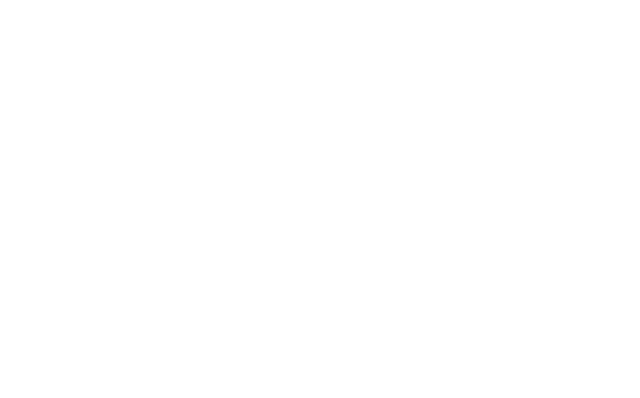
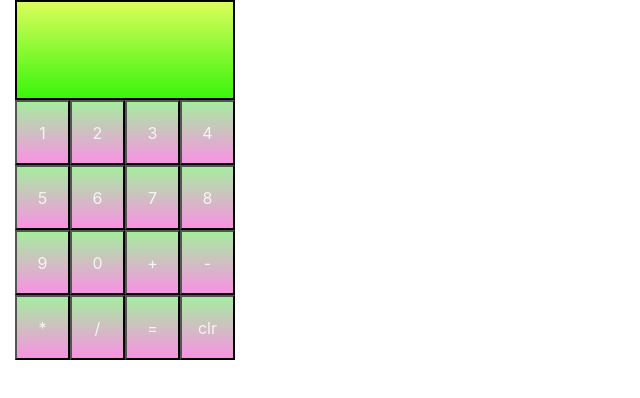
Before and after one commit to iceskatercodes/guvijs, a plain HTML site: page week7/sun/index.html in a window 1280 px wide. Shown: the whole page, without its empty margins (0-640 px from the left). Drawn offline with nearby package versions, Linux system fonts and the light colour scheme.

Commit message:
calculator

```diff
--- a/week7/sun/index.html
+++ b/week7/sun/index.html
@@ -0,0 +1,14 @@
+<!DOCTYPE html>
+<html lang="en">
+<head>
+    <meta charset="UTF-8">
+    <meta name="viewport" content="width=device-width, initial-scale=1.0">
+    <title>Guvi Calculator</title>
+    <link rel="stylesheet" href="./style.css">
+    <link rel="stylesheet" href="https://stackpath.bootstrapcdn.com/bootstrap/4.5.2/css/bootstrap.min.css"
+        integrity="sha384-JcKb8q3iqJ61gNV9KGb8thSsNjpSL0n8PARn9HuZOnIxN0hoP+VmmDGMN5t9UJ0Z" crossorigin="anonymous">
+</head>
+<body>
+    <script src="./script.js"></script>
+</body>
+</html>
--- /dev/null
+++ b/week7/sun/script.js
@@ -0,0 +1,219 @@
+var container = document.createElement("div");
+container.setAttribute("class", "my_container")
+
+var div1 = document.createElement("div");
+div1.setAttribute("class", "row-justify-content-center ");
+
+var div2 = document.createElement("div");
+div2.setAttribute("class", "col-sm-6");
+
+
+var form1 = document.createElement("form");
+form1.setAttribute("id", "form_1");
+form1.setAttribute("name", "calculator");
+document.body.append(form1);
+
+var dis = document.createElement("input");
+dis.setAttribute('type', "text");
+dis.setAttribute("name", "display");
+dis.setAttribute("class", "form_control");
+dis.addEventListener("keypress", (e) => restrictAlphabets(e));
+var linebreak = document.createElement("br");
+
+var btn1 = document.createElement("input");
+btn1.setAttribute('type', "button");
+btn1.setAttribute("name", "one");
+btn1.setAttribute("value", "1");
+btn1.setAttribute("onclick", "ClickOne()");
+
+var btn2 = document.createElement("input");
+btn2.setAttribute('type', "button");
+btn2.setAttribute("name", "two");
+btn2.setAttribute("value", "2");
+btn2.setAttribute("onclick", "ClickTwo()");
+
+var btn3 = document.createElement("input");
+btn3.setAttribute('type', "button");
+btn3.setAttribute("name", "three");
+btn3.setAttribute("value", "3");
+btn3.setAttribute("onclick", "ClickThree()");
+
+var btn4 = document.createElement("input");
+btn4.setAttribute('type', "button");
+btn4.setAttribute("name", "four");
+btn4.setAttribute("value", "4");
+btn4.setAttribute("onclick", "ClickFour()");
+var linebreak = document.createElement("br");
+
+var btn5 = document.createElement("input");
+btn5.setAttribute('type', "button");
+btn5.setAttribute("name", "five");
+btn5.setAttribute("value", "5");
+btn5.setAttribute("onclick", "ClickFive()");
+
+var btn6 = document.createElement("input");
+btn6.setAttribute('type', "button");
+btn6.setAttribute("name", "six");
+btn6.setAttribute("value", "6");
+btn6.setAttribute("onclick", "ClickSix()");
+
+var btn7 = document.createElement("input");
+btn7.setAttribute('type', "button");
+btn7.setAttribute("name", "seven");
+btn7.setAttribute("value", "7");
+btn7.setAttribute("onclick", "ClickSeven()");
+
+var btn8 = document.createElement("input");
+btn8.setAttribute('type', "button");
+btn8.setAttribute("name", "Eight");
+btn8.setAttribute("value", "8");
+btn8.setAttribute("onclick", "ClickEight()");
+var linebreak = document.createElement("br");
+
+var btn9 = document.createElement("input");
+btn9.setAttribute('type', "button");
+btn9.setAttribute("name", "nine");
+btn9.setAttribute("value", "9");
+btn9.setAttribute("onclick", "ClickNine()");
+
+var btn0 = document.createElement("input");
+btn0.setAttribute('type', "button");
+btn0.setAttribute("name", "zero");
+btn0.setAttribute("value", "0");
+btn0.setAttribute("onclick", "ClickZero()");
+
+var btn_sum = document.createElement("input");
+btn_sum.setAttribute('type', "button");
+btn_sum.setAttribute("name", "sum");
+btn_sum.setAttribute("value", "+");
+btn_sum.setAttribute("onclick", "ClickSum()");
+
+var btn_min = document.createElement("input");
+btn_min.setAttribute('type', "button");
+btn_min.setAttribute("name", "min");
+btn_min.setAttribute("value", "-");
+btn_min.setAttribute("onclick", "ClickMin()");
+var linebreak = document.createElement("br");
+
+var btn_pro = document.createElement("input");
+btn_pro.setAttribute('type', "button");
+btn_pro.setAttribute("name", "mul");
+btn_pro.setAttribute("value", "*");
+btn_pro.setAttribute("onclick", "ClickPro()");
+
+var btn_div = document.createElement("input");
+btn_div.setAttribute('type', "button");
+btn_div.setAttribute("name", "div");
+btn_div.setAttribute("value", "/");
+btn_div.setAttribute("onclick", "ClickDiv()");
+
+var btn_equal = document.createElement("input");
+btn_equal.setAttribute('type', "button");
+btn_equal.setAttribute("name", "equal");
+btn_equal.setAttribute("value", "=");
+btn_equal.setAttribute("onclick", "ClickEqual()");
+
+var btn_clr = document.createElement("input");
+btn_clr.setAttribute('type', "button");
+btn_clr.setAttribute("name", "clr");
+btn_clr.setAttribute("value", "clr");
+btn_clr.setAttribute("onclick", "ClickClr()");
+
+document.body.appendChild(container);
+container.append(div1);
+div1.append(div2);
+
+div2.append(form1);
+form1.append(dis,linebreak, btn1, btn2, btn3, btn4,linebreak, btn5, btn6, btn7, btn8,linebreak, btn9, btn0, btn_sum, btn_min,linebreak,  btn_pro, btn_div, btn_equal, btn_clr);
+
+
+function ClickOne() {
+    document.calculator.display.value += 1;
+}
+function ClickTwo() {
+    document.calculator.display.value += 2;
+}
+function ClickThree() {
+    document.calculator.display.value += 3;
+}
+function ClickFour() {
+    document.calculator.display.value += 4;
+}
+function ClickFive() {
+    document.calculator.display.value += 5;
+}
+function ClickSix() {
+    document.calculator.display.value += 6;
+}
+function ClickSeven() {
+    document.calculator.display.value += 7;
+}
+function ClickEight() {
+    document.calculator.display.value += 8;
+}
+function ClickNine() {
+    document.calculator.display.value += 9;
+}
+function ClickZero() {
+    document.calculator.display.value += 0;
+}
+function ClickSum() {
+    document.calculator.display.value += "+";
+}
+function ClickMin() {
+    document.calculator.display.value += "-";
+}
+function ClickPro() {
+    document.calculator.display.value += "*";
+}
+function ClickDiv() {
+    document.calculator.display.value += "/";
+}
+function ClickEqual() {
+    document.calculator.display.value = eval(document.calculator.display.value);
+}
+function ClickClr() {
+    document.calculator.display.value = "";
+}
+
+window.addEventListener("onkeydown", checkKeyPress);
+function checkKeyPress(key) {
+    if (keyCode >= 65 && keyCode <= 90) {
+        alert("enter a number!");
+    }
+    if (key.keyCode == "97") {
+        document.calculator.display.value += 1;
+    }
+    if (key.keyCode == "98") {
+        document.calculator.display.value += 2;
+    }
+    if (key.keyCode == "99") {
+        document.calculator.display.value += 3;
+    }
+    if (key.keyCode == "100") {
+        document.calculator.display.value += 4;
+    } if (key.keyCode == "101") {
+        document.calculator.display.value += 5;
+    }
+    if (key.keyCode == "102") {
+        document.calculator.display.value += 6;
+    }
+    if (key.keyCode == "103") {
+        document.calculator.display.value += 7;
+    }
+    if (key.keyCode == "104") {
+        document.calculator.display.value += 8;
+    }
+    if (key.keyCode == "104") {
+        document.calculator.display.value += 9;
+    }
+    if (key.keyCode == "96") {
+        document.calculator.display.value += 0;
+    }
+}
+restrictAlphabets = (e) => {
+    console.log(e.keyCode)
+    if (e.keyCode >= 97 && e.keyCode <= 123) {
+        e.preventDefault();
+    }
+}
--- /dev/null
+++ b/week7/sun/style.css
@@ -0,0 +1,20 @@
+body {
+    width: 40%;
+    min-height: 100%;
+    margin: auto;
+}
+
+input[type="button"] {
+    background: linear-gradient(0deg, rgb(248, 146, 226) 0%, rgb(166, 236, 160) 100%);
+    color: whitesmoke;
+    width: 55px;
+    height: 65px;
+}
+
+.form_control {
+    background: linear-gradient(0deg, rgb(58, 245, 11) 0%, rgb(218, 253, 91) 100%);
+    border: 2px solid black;
+    height: 100px;
+    width: 220px;
+
+}
```
Also changed, not shown: week5/sun/task1/index.html (+1 -1 lines).
